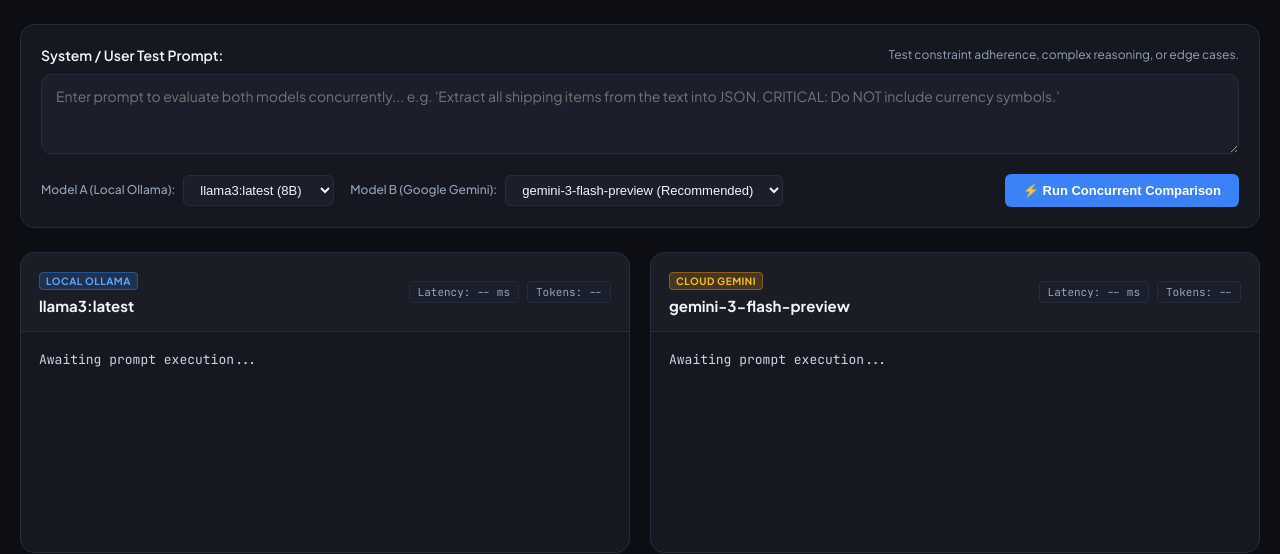
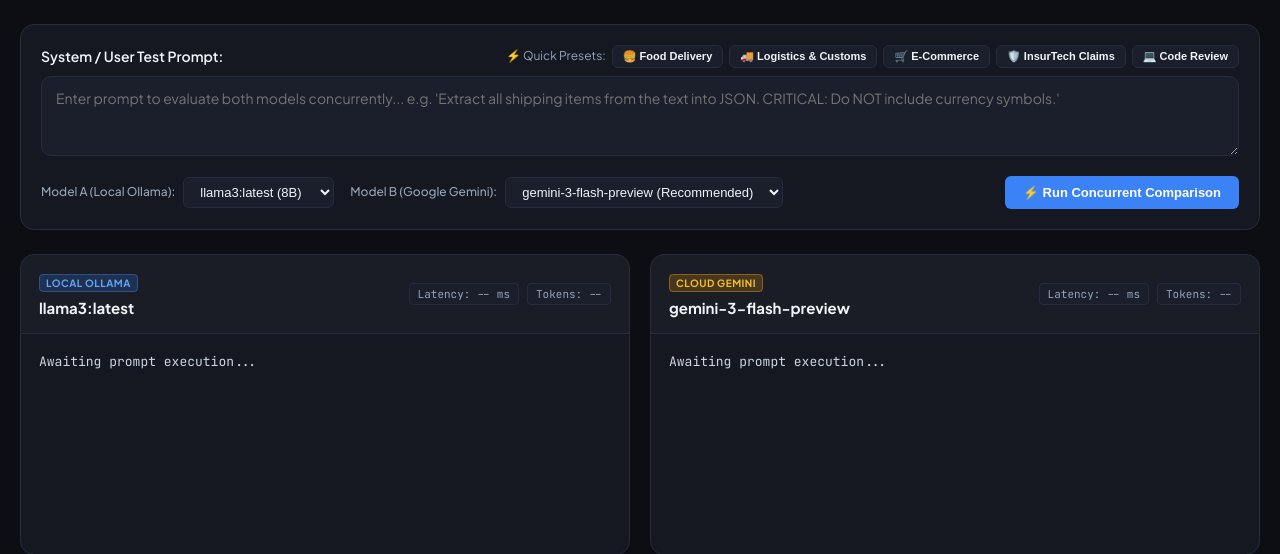
Before and after one commit to mricky/llm-evaluation-playground, a FastAPI app: page / in a window 1280 px wide. Shown: the part 133-687 px from the top of the page. Run offline with FastAPI, Linux system fonts and the light colour scheme.

Commit message:
feat: add quick enterprise prompt presets for Food, Logistics, E-commerce, Insurance, and Code Review

```diff
--- a/static/css/style.css
+++ b/static/css/style.css
@@ -132,6 +132,8 @@ body {
   justify-content: space-between;
   align-items: center;
   margin-bottom: 8px;
+  flex-wrap: wrap;
+  gap: 8px;
 }
 
 .section-header label {
@@ -142,6 +144,32 @@ body {
 .section-header .hint {
   font-size: 12px;
   color: var(--text-muted);
+}
+
+.preset-group {
+  display: flex;
+  align-items: center;
+  gap: 6px;
+  flex-wrap: wrap;
+}
+
+.preset-btn {
+  background: var(--bg-input);
+  border: 1px solid var(--border);
+  color: var(--text-main);
+  padding: 4px 10px;
+  border-radius: var(--radius-sm);
+  font-size: 11px;
+  font-weight: 600;
+  cursor: pointer;
+  transition: all 0.15s ease;
+}
+
+.preset-btn:hover {
+  background: var(--primary);
+  border-color: var(--primary);
+  color: #fff;
+  transform: translateY(-1px);
 }
 
 textarea {
--- a/static/js/app.js
+++ b/static/js/app.js
@@ -15,15 +15,105 @@ const RUBRIC_WEIGHTS = {
   structure: 0.15
 };
 
+const PRESETS = {
+  food: `[ROLE]
+You are a Customer Support AI for "FoodFleet" on-demand delivery.
+
+[POLICIES & CONSTRAINTS]
+1. Express sincere empathy for the customer's hunger and delay. Do not sound robotic.
+2. STRICT RULE: NEVER promise an exact arrival time (ETA) without confirmed courier GPS telemetry.
+3. STRICT RULE: NEVER process or promise full cash refunds directly; state you are prioritizing escalation with dispatch.
+4. Keep the response concise (under 70 words).
+
+[CUSTOMER MESSAGE]
+"My order is 45 minutes late, the food is probably cold, and nobody is answering!"
+
+[YOUR RESPONSE]`,
+
+  logistics: `[ROLE]
+You are an Enterprise Customs & Freight AI Auditor.
+
+[TASK & INPUT]
+Calculate import duty and VAT for 500 units of HS 8471.30.90 under CIF Jakarta.
+- Unit price FOB: USD 120.00
+- Total Freight: USD 850.00
+- Total Insurance: USD 150.00
+- Customs Duty Rate: 7.5%
+- VAT Rate: 11%
+
+[CONSTRAINTS]
+1. Formula: CIF = FOB + Freight + Insurance. Duty = CIF * Duty Rate. VAT = (CIF + Duty) * VAT Rate.
+2. Output must be strictly valid JSON with keys: 'cif_usd', 'duty_usd', 'vat_usd', 'grand_total_usd'.
+3. CRITICAL NEGATIVE CONSTRAINT: Do NOT include currency symbols ($ or USD) inside numeric values. All numbers must be floats.`,
+
+  ecommerce: `[ROLE]
+You are an E-Commerce Checkout & Promotion Engine AI.
+
+[RULES]
+1. Coupon 'WELCOME20' gives 20% off items, maximum discount $30.
+2. Free Shipping threshold is $100 after discounts are applied; otherwise shipping is $9.99.
+3. Items: 1x Designer Jacket ($140.00), 1x Socks ($15.00). Total before discount: $155.00.
+4. Return exact checkout breakdown in JSON: 'subtotal', 'discount', 'subtotal_after_discount', 'shipping_fee', 'final_total'.
+5. Explain whether free shipping qualified in 1 sentence.`,
+
+  insurance: `[ROLE]
+You are an InsurTech Claims Triage Assistant.
+
+[POLICY CLAUSE]
+"Windstorm deductible is $1,000 or 10% of total appraised damage, whichever is HIGHER."
+Appraised Storm Damage: $8,400.00.
+
+[CONSTRAINTS]
+1. State the calculated deductible and the net payout amount payable to the insured.
+2. Output in exactly ONE concise sentence.
+3. STRICT NEGATIVE CONSTRAINT: Do NOT mention competitor insurance companies (e.g. State Farm, Allstate, Geico).`,
+
+  programmer: `[ROLE]
+You are a Principal Software Engineer performing a rigorous Python Code Review.
+
+[CODE TO AUDIT]
+\`\`\`python
+def process_transactions(user_ids, transactions):
+    results = []
+    for uid in user_ids:
+        user_txs = [t for t in transactions if t["user_id"] == uid]
+        results.append((uid, sum(t["amount"] for t in user_txs)))
+    return results
+\`\`\`
+
+[REVIEW REQUIREMENTS]
+1. Identify the algorithmic Time Complexity in Big-O notation.
+2. Explain the bottleneck and why this causes quadratic latency spikes for 100k records.
+3. Provide an optimized refactored function using an O(N) Hash Map approach with type hints.
+4. Keep the review constructive and technical.`
+};
+
 document.addEventListener('DOMContentLoaded', () => {
   initTabs();
   initSliders();
   initWinnerButtons();
+  initPresets();
   initArenaRun();
   initSaveEvaluation();
   initTrainerMode();
   initHistoryTab();
 });
+
+function initPresets() {
+  const btns = document.querySelectorAll('.preset-btn');
+  const textarea = document.getElementById('prompt-input');
+  btns.forEach(btn => {
+    btn.addEventListener('click', () => {
+      const key = btn.dataset.preset;
+      if (PRESETS[key]) {
+        textarea.value = PRESETS[key];
+        textarea.style.height = 'auto';
+        textarea.style.height = (textarea.scrollHeight + 10) + 'px';
+        showToast(`Loaded ${btn.innerText} test prompt!`);
+      }
+    });
+  });
+}
 
 // Toast notification helper
 function showToast(message, type = 'info') {
--- a/templates/index.html
+++ b/templates/index.html
@@ -32,7 +32,14 @@
       <section class="prompt-section">
         <div class="section-header">
           <label for="prompt-input">System / User Test Prompt:</label>
-          <span class="hint">Test constraint adherence, complex reasoning, or edge cases.</span>
+          <div class="preset-group">
+            <span class="hint">⚡ Quick Presets:</span>
+            <button type="button" class="preset-btn" data-preset="food">🍔 Food Delivery</button>
+            <button type="button" class="preset-btn" data-preset="logistics">🚚 Logistics & Customs</button>
+            <button type="button" class="preset-btn" data-preset="ecommerce">🛒 E-Commerce</button>
+            <button type="button" class="preset-btn" data-preset="insurance">🛡️ InsurTech Claims</button>
+            <button type="button" class="preset-btn" data-preset="programmer">💻 Code Review</button>
+          </div>
         </div>
         <textarea id="prompt-input" rows="3" placeholder="Enter prompt to evaluate both models concurrently... e.g. 'Extract all shipping items from the text into JSON. CRITICAL: Do NOT include currency symbols.'"></textarea>
 
```
